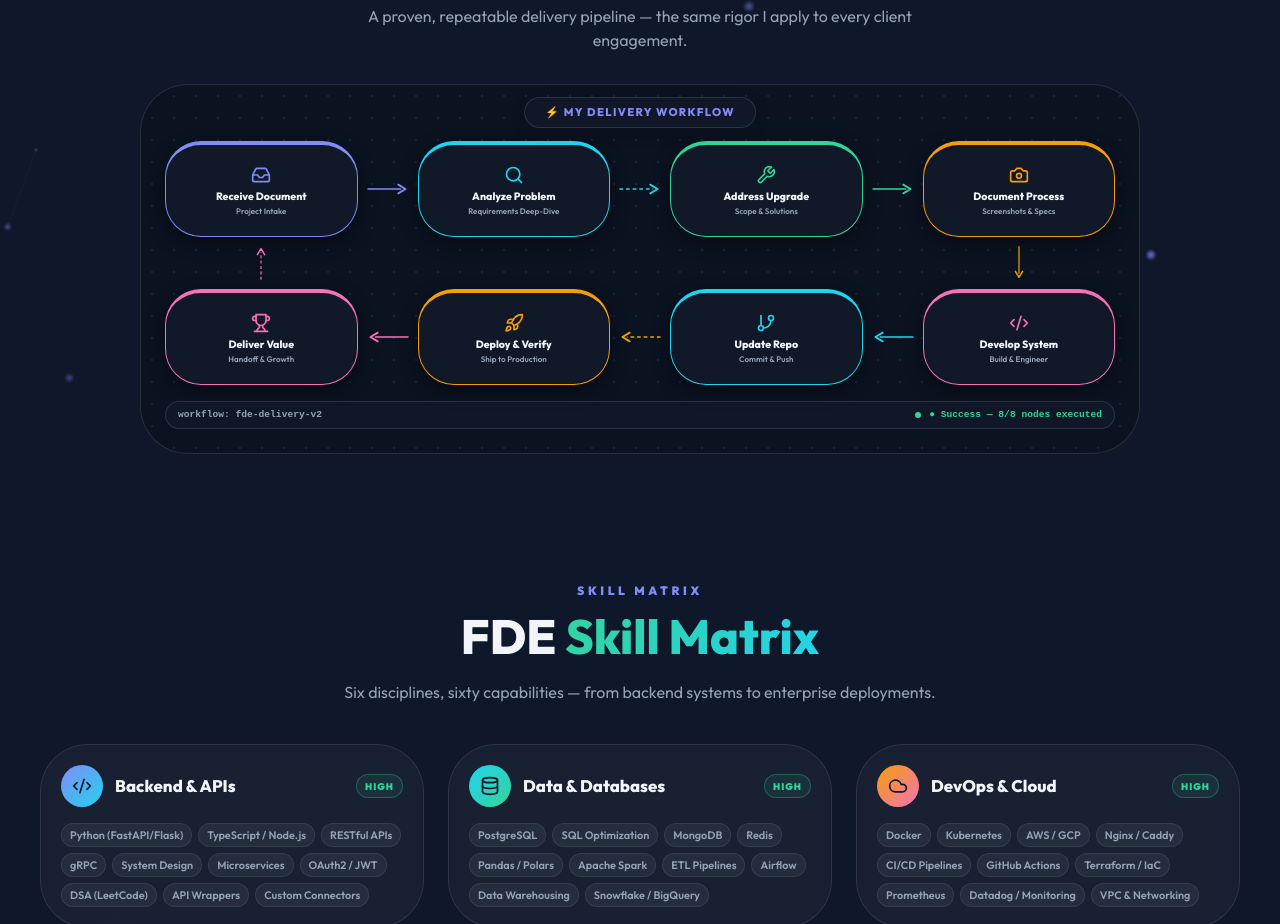
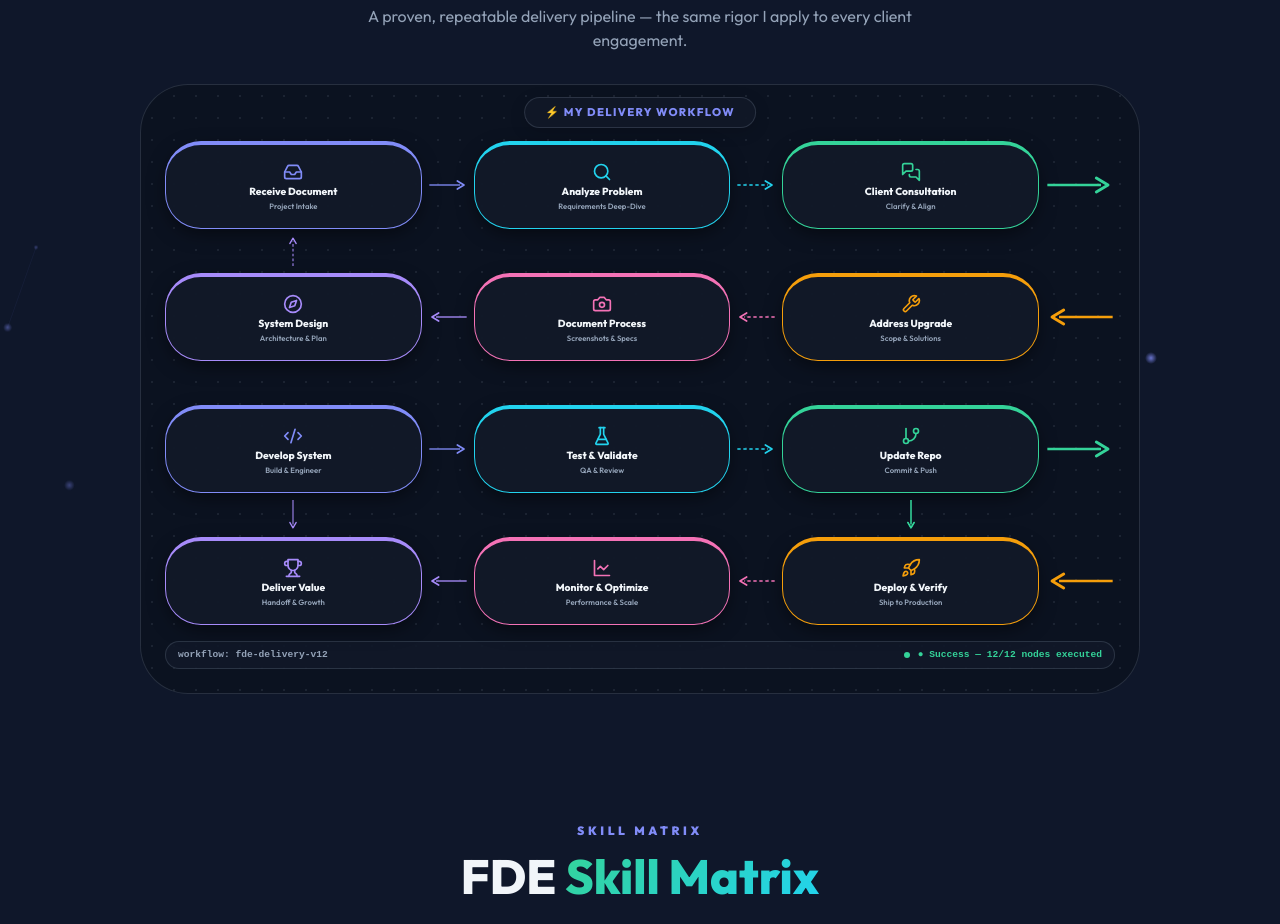
Before and after one commit to skmudassir-it/portfolio, a React (Vite) app: page / in a window 1280 px wide. Shown: the part 2526-3450 px from the top of the page. Built offline with nearby package versions, Linux system fonts and the light colour scheme.

Commit message:
workflow infographic: expand to 12-node approach (add client consultation, system design, test & validate, monitor & optimize), 4-row serpentine

```diff
--- a/src/components/WorkflowInfographic.tsx
+++ b/src/components/WorkflowInfographic.tsx
@@ -1,12 +1,13 @@
 import { Box, Typography } from '@mui/material';
 import {
-    Inbox, Search, Wrench, Camera, Code2, GitBranch, Rocket, Trophy
+    Inbox, Search, MessagesSquare, Wrench, Camera, Compass, Code2,
+    FlaskConical, GitBranch, Rocket, LineChart, Trophy
 } from 'lucide-react';
 import { useThemeMode } from '../theme/ThemeContext';
 
 /**
- * n8n-style workflow infographic — CSS grid layout, no absolute positioning,
- * per-connector SVGs (uniform scaling, no distortion). Mobile-safe.
+ * n8n-style workflow infographic — 12-node approach.
+ * 4-row serpentine: CSS grid, per-connector SVGs (no distortion), mobile-safe.
  */
 
 interface WorkflowNode {
@@ -20,17 +21,34 @@ interface WorkflowNode {
 const NODES: WorkflowNode[] = [
     { id: 'receive', title: 'Receive Document', subtitle: 'Project Intake', icon: <Inbox size={20} />, color: '#818cf8' },
     { id: 'analyze', title: 'Analyze Problem', subtitle: 'Requirements Deep-Dive', icon: <Search size={20} />, color: '#22d3ee' },
-    { id: 'upgrade', title: 'Address Upgrade', subtitle: 'Scope & Solutions', icon: <Wrench size={20} />, color: '#34d399' },
-    { id: 'document', title: 'Document Process', subtitle: 'Screenshots & Specs', icon: <Camera size={20} />, color: '#f59e0b' },
-    { id: 'develop', title: 'Develop System', subtitle: 'Build & Engineer', icon: <Code2 size={20} />, color: '#f472b6' },
-    { id: 'repo', title: 'Update Repo', subtitle: 'Commit & Push', icon: <GitBranch size={20} />, color: '#22d3ee' },
+    { id: 'consult', title: 'Client Consultation', subtitle: 'Clarify & Align', icon: <MessagesSquare size={20} />, color: '#34d399' },
+    { id: 'upgrade', title: 'Address Upgrade', subtitle: 'Scope & Solutions', icon: <Wrench size={20} />, color: '#f59e0b' },
+    { id: 'document', title: 'Document Process', subtitle: 'Screenshots & Specs', icon: <Camera size={20} />, color: '#f472b6' },
+    { id: 'design', title: 'System Design', subtitle: 'Architecture & Plan', icon: <Compass size={20} />, color: '#a78bfa' },
+    { id: 'develop', title: 'Develop System', subtitle: 'Build & Engineer', icon: <Code2 size={20} />, color: '#818cf8' },
+    { id: 'test', title: 'Test & Validate', subtitle: 'QA & Review', icon: <FlaskConical size={20} />, color: '#22d3ee' },
+    { id: 'repo', title: 'Update Repo', subtitle: 'Commit & Push', icon: <GitBranch size={20} />, color: '#34d399' },
     { id: 'deploy', title: 'Deploy & Verify', subtitle: 'Ship to Production', icon: <Rocket size={20} />, color: '#f59e0b' },
-    { id: 'deliver', title: 'Deliver Value', subtitle: 'Handoff & Growth', icon: <Trophy size={20} />, color: '#f472b6' },
+    { id: 'monitor', title: 'Monitor & Optimize', subtitle: 'Performance & Scale', icon: <LineChart size={20} />, color: '#f472b6' },
+    { id: 'deliver', title: 'Deliver Value', subtitle: 'Handoff & Growth', icon: <Trophy size={20} />, color: '#a78bfa' },
 ];
 
-// flow order: 0→1→2→3 (top L→R), 3→4 (down right), 4→5→6→7 (bottom R→L), 7→0 (loop left)
-const TOP_ORDER = [0, 1, 2, 3];
-const BOTTOM_ORDER = [7, 6, 5, 4];
+// Serpentine rows (display order left→right):
+// Row 1: 1,2,3  |  Row 2: 6,5,4  |  Row 3: 7,8,9  |  Row 4: 12,11,10
+const ROWS = [
+    [0, 1, 2],
+    [5, 4, 3],
+    [6, 7, 8],
+    [11, 10, 9],
+];
+
+// Vertical connectors: (topNodeIdx, bottomNodeIdx, which column: 'left'|'right', direction)
+const VERTICALS: { top: number; bottom: number; col: 'left' | 'right'; dir: 'down' | 'up' }[] = [
+    { top: 2, bottom: 3, col: 'right', dir: 'down' },    // 3 → 4
+    { top: 5, bottom: 6, col: 'left', dir: 'down' },     // 6 → 7
+    { top: 8, bottom: 9, col: 'right', dir: 'down' },    // 9 → 10
+    { top: 11, bottom: 0, col: 'left', dir: 'up' },      // 12 → 1 (loop)
+];
 
 // Right arrow connector (points right)
 const ArrowRight = ({ color, dashed = false }: { color: string; dashed?: boolean }) => (
@@ -50,7 +68,7 @@ const ArrowLeft = ({ color, dashed = false }: { color: string; dashed?: boolean
     </svg>
 );
 
-// Down arrow (from top row right node to bottom row right node)
+// Down arrow
 const ArrowDown = ({ color }: { color: string }) => (
     <svg viewBox="0 0 24 60" style={{ width: 28, height: '100%', display: 'block', margin: '0 auto' }} aria-hidden="true">
         <line x1="12" y1="2" x2="12" y2="48" stroke={color} strokeWidth="2" />
@@ -58,7 +76,7 @@ const ArrowDown = ({ color }: { color: string }) => (
     </svg>
 );
 
-// Up arrow (loop back, left side: bottom-left node up to top-left node)
+// Up arrow (loop back)
 const ArrowUp = ({ color }: { color: string }) => (
     <svg viewBox="0 0 24 60" style={{ width: 28, height: '100%', display: 'block', margin: '0 auto' }} aria-hidden="true">
         <line x1="12" y1="58" x2="12" y2="12" stroke={color} strokeWidth="2"
@@ -73,8 +91,8 @@ const NodeCard = ({ node }: { node: WorkflowNode }) => {
     return (
         <Box sx={{
             display: 'flex', flexDirection: 'column', alignItems: 'center', justifyContent: 'center',
-            gap: 0.6, textAlign: 'center',
-            height: '100%', minHeight: 96, py: 1.5, px: 1,
+            gap: 0.5, textAlign: 'center',
+            height: '100%', minHeight: 88, py: 1.2, px: 1,
             background: isLight ? 'rgba(255,255,255,0.95)' : 'rgba(17,25,40,0.95)',
             border: `1.5px solid ${node.color}`,
             borderTop: `4px solid ${node.color}`,
@@ -88,13 +106,13 @@ const NodeCard = ({ node }: { node: WorkflowNode }) => {
         }}>
             <Box sx={{ color: node.color, display: 'flex' }}>{node.icon}</Box>
             <Typography sx={{
-                fontSize: { xs: '0.58rem', sm: '0.66rem' }, fontWeight: 800,
+                fontSize: { xs: '0.56rem', sm: '0.64rem' }, fontWeight: 800,
                 color: isLight ? '#1e293b' : '#f1f5f9', lineHeight: 1.15,
             }}>
                 {node.title}
             </Typography>
             <Typography sx={{
-                fontSize: { xs: '0.42rem', sm: '0.5rem' }, fontWeight: 600,
+                fontSize: { xs: '0.4rem', sm: '0.48rem' }, fontWeight: 600,
                 color: isLight ? '#64748b' : '#94a3b8', lineHeight: 1.1,
             }}>
                 {node.subtitle}
@@ -110,7 +128,6 @@ const WorkflowInfographic = () => {
     const dotColor = isLight ? 'rgba(100,116,139,0.18)' : 'rgba(148,163,184,0.12)';
     const gridBg = isLight ? '#ffffff' : '#0b1220';
     const nodeBorder = isLight ? 'rgba(15,23,42,0.12)' : 'rgba(148,163,184,0.2)';
-    const lineColor = isLight ? 'rgba(99,102,241,0.55)' : 'rgba(129,140,248,0.6)';
 
     return (
         <Box sx={{
@@ -136,48 +153,48 @@ const WorkflowInfographic = () => {
                 </Typography>
             </Box>
 
-            {/* grid: 7 cols x 3 rows */}
+            {/* grid: 5 cols (3 nodes + 2 arrow lanes) x 7 rows (4 node rows + 3 connector rows) */}
             <Box sx={{
                 display: 'grid',
-                gridTemplateColumns: '1fr 44px 1fr 44px 1fr 44px 1fr',
-                gridTemplateRows: '1fr 36px 1fr',
-                gap: 1,
+                gridTemplateColumns: '1fr 40px 1fr 40px 1fr',
+                gridTemplateRows: '1fr 32px 1fr 32px 1fr 32px 1fr',
+                gap: 0.75,
                 alignItems: 'stretch',
-                mt: 4,   // room for title chip
+                mt: 4,
             }}>
-                {/* Row 1 — top nodes with right arrows */}
-                {TOP_ORDER.map((idx, i) => (
-                    <Box key={`top-${idx}`} sx={{ gridColumn: i * 2 + 1, gridRow: 1 }}>
-                        <NodeCard node={NODES[idx]} />
+                {/* node rows */}
+                {ROWS.map((row, r) => (
+                    row.map((idx, c) => (
+                        <Box key={`n-${idx}`} sx={{ gridColumn: c * 2 + 1, gridRow: r * 2 + 1 }}>
+                            <NodeCard node={NODES[idx]} />
+                        </Box>
+                    ))
+                ))}
+
+                {/* horizontal arrows — row 1 & 3 point right; row 2 & 4 point left (serpentine) */}
+                {ROWS.map((row, r) => {
+                    const dir = r % 2 === 0 ? 'right' : 'left';
+                    return row.slice(0, 3).map((idx, c) => (
+                        <Box key={`a-${r}-${c}`} sx={{ gridColumn: c * 2 + 2, gridRow: r * 2 + 1, display: 'flex', alignItems: 'center' }}>
+                            {dir === 'right'
+                                ? <ArrowRight color={NODES[idx].color} dashed={c % 2 === 1} />
+                                : <ArrowLeft color={NODES[idx].color} dashed={c % 2 === 1} />}
+                        </Box>
+                    ));
+                })}
+
+                {/* vertical connectors */}
+                {VERTICALS.map((v, i) => (
+                    <Box key={`v-${i}`} sx={{
+                        gridColumn: v.col === 'right' ? 5 : 1,
+                        gridRow: v.top > v.bottom || v.dir === 'up' ? 2 : 6,
+                        display: 'flex', alignItems: 'center', justifyContent: 'center',
+                    }}>
+                        {v.dir === 'down'
+                            ? <ArrowDown color={NODES[v.top].color} />
+                            : <ArrowUp color={NODES[v.top].color} />}
                     </Box>
                 ))}
-                {TOP_ORDER.slice(0, 3).map((idx, i) => (
-                    <Box key={`tarrow-${i}`} sx={{ gridColumn: i * 2 + 2, gridRow: 1, display: 'flex', alignItems: 'center' }}>
-                        <ArrowRight color={NODES[idx].color} dashed={i % 2 === 1} />
-                    </Box>
-                ))}
-
-                {/* down connector — col 7, row 2 (4→5) */}
-                <Box sx={{ gridColumn: 7, gridRow: 2, display: 'flex', alignItems: 'center', justifyContent: 'center' }}>
-                    <ArrowDown color={NODES[3].color} />
-                </Box>
-
-                {/* Row 3 — bottom nodes (reversed flow, left arrows) */}
-                {BOTTOM_ORDER.map((idx, i) => (
-                    <Box key={`bot-${idx}`} sx={{ gridColumn: i * 2 + 1, gridRow: 3 }}>
-                        <NodeCard node={NODES[idx]} />
-                    </Box>
-                ))}
-                {BOTTOM_ORDER.slice(0, 3).map((idx, i) => (
-                    <Box key={`barr-${i}`} sx={{ gridColumn: i * 2 + 2, gridRow: 3, display: 'flex', alignItems: 'center' }}>
-                        <ArrowLeft color={NODES[idx].color} dashed={i % 2 === 1} />
-                    </Box>
-                ))}
-
-                {/* up connector (loop 8→1) — col 1, row 2 */}
-                <Box sx={{ gridColumn: 1, gridRow: 2, display: 'flex', alignItems: 'center', justifyContent: 'center' }}>
-                    <ArrowUp color={NODES[7].color} />
-                </Box>
             </Box>
 
             {/* bottom status bar */}
@@ -188,12 +205,12 @@ const WorkflowInfographic = () => {
                 border: `1px solid ${nodeBorder}`,
             }}>
                 <Typography sx={{ fontSize: '0.6rem', fontWeight: 700, color: isLight ? '#64748b' : '#94a3b8', fontFamily: 'monospace' }}>
-                    workflow: fde-delivery-v2
+                    workflow: fde-delivery-v12
                 </Typography>
                 <Box sx={{ display: 'flex', alignItems: 'center', gap: 1 }}>
                     <Box sx={{ width: 6, height: 6, borderRadius: '50%', bgcolor: '#34d399' }} />
                     <Typography sx={{ fontSize: '0.6rem', fontWeight: 700, color: '#34d399', fontFamily: 'monospace' }}>
-                        ● Success — 8/8 nodes executed
+                        ● Success — 12/12 nodes executed
                     </Typography>
                 </Box>
             </Box>
```
Also changed, not shown: 5 other files (tests, documents, lock files or other folders).
